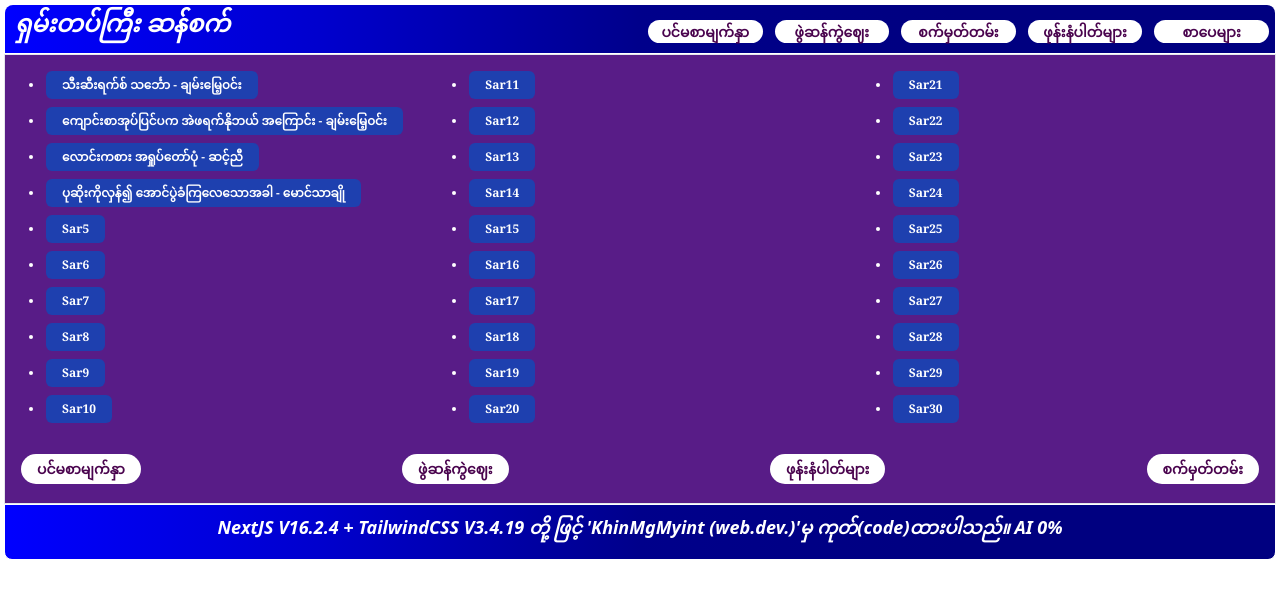
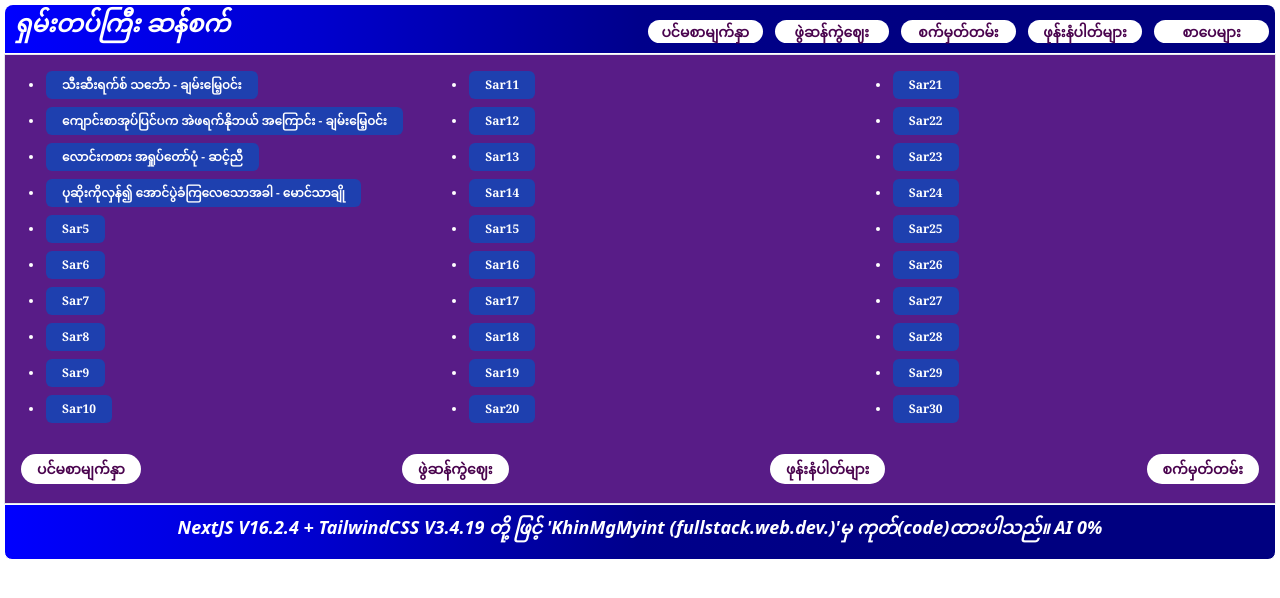
Before and after one commit to oochitminn99-crypto/shammtup, a Next.js app in the folder my-app/: page /blog in a window 1280 px wide. Shown: the top 598 px of the page. Built offline with nearby package versions, Linux system fonts and the light colour scheme.

Commit message:
layout repair

```diff
--- a/my-app/app/layout.tsx
+++ b/my-app/app/layout.tsx
@@ -52,7 +52,7 @@
         </header>
         {children}
         <footer className='footer'>
-          NextJS V16.2.4 + TailwindCSS V3.4.19 တို့ ဖြင့် 'KhinMgMyint (web.dev.)'မှ ကုတ်(code)ထားပါသည်။ AI 0%
+          NextJS V16.2.4 + TailwindCSS V3.4.19 တို့ ဖြင့် 'KhinMgMyint (fullstack.web.dev.)'မှ ကုတ်(code)ထားပါသည်။ AI 0%
         </footer>
       </body>
     </html>
```
